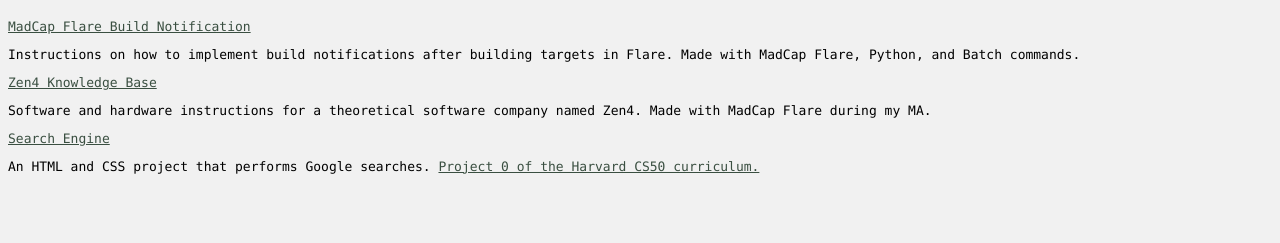
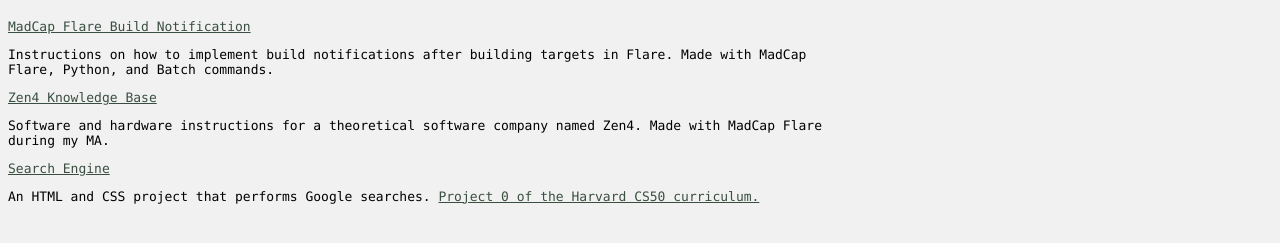
Before and after one commit to jaketanis/j.k.-tanis, a plain HTML site: page projects/projects.html in a window 1280 px wide. Shown: the part 89-332 px from the top of the page. Drawn offline with Linux system fonts and the light colour scheme.

Commit message:
Update styles.css

```diff
--- a/styles.css
+++ b/styles.css
@@ -13,7 +13,7 @@ body.resume {
 }
 
 .projects {
-
+    width: 816px;
 }
 
 p {
```
